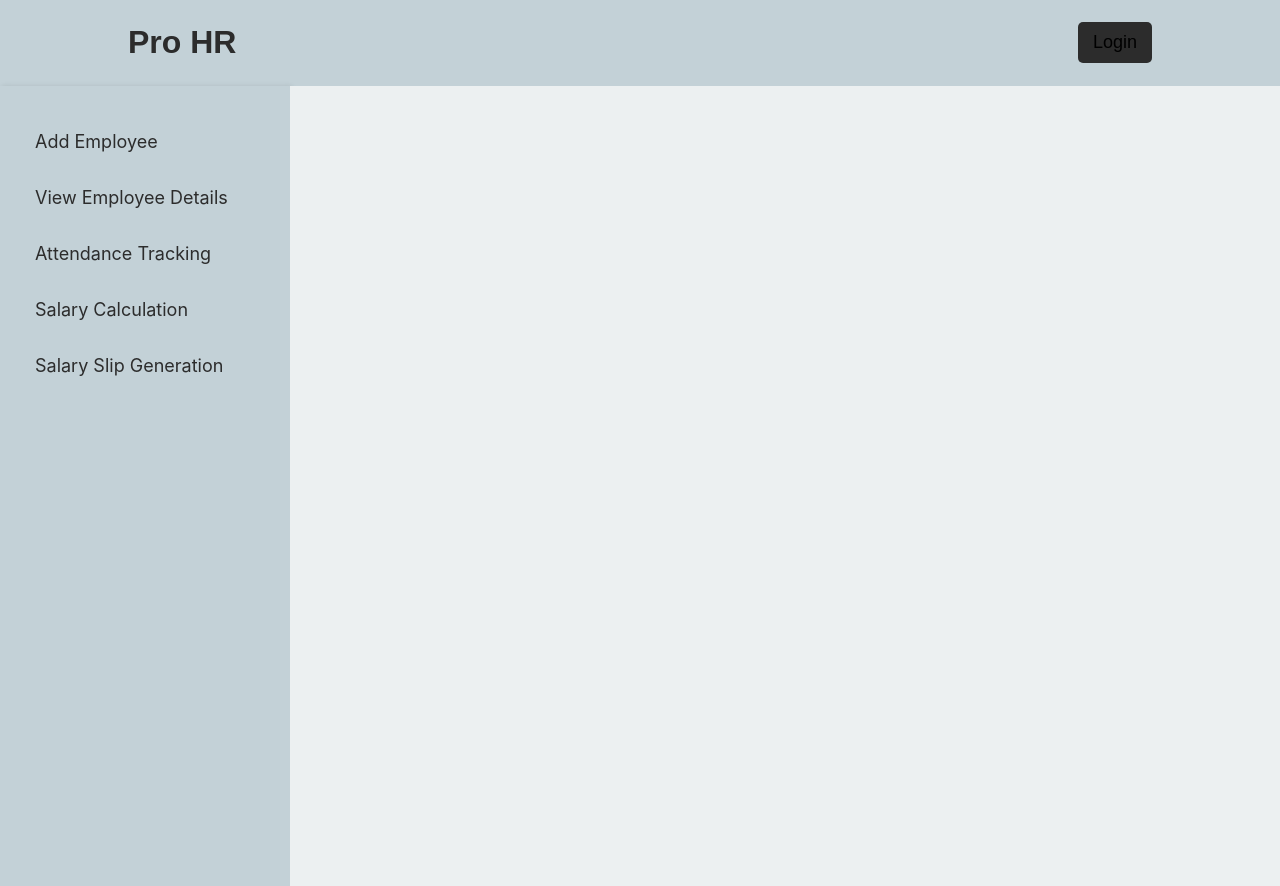
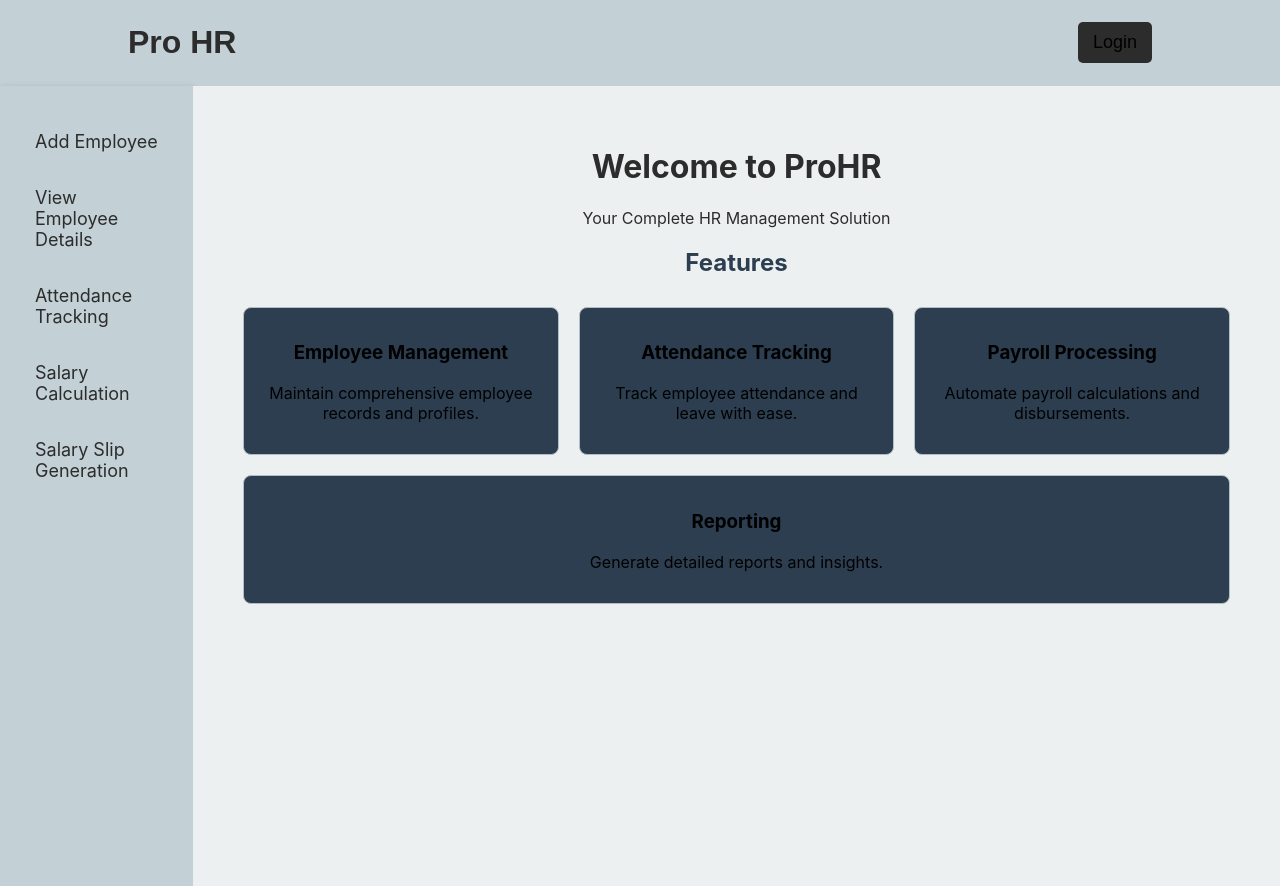
Before and after one commit to Boblee14/team-c-pro-hr-management, a React (Vite) app in the folder frontend/pro-hr/: page /dashboard in a window 1280 px wide. Built offline with nearby package versions, Linux system fonts and the light colour scheme.

Commit message:
dashboard page updated

```diff
--- a/frontend/pro-hr/src/App.jsx
+++ b/frontend/pro-hr/src/App.jsx
@@ -9,21 +9,19 @@ import EmployeeDetails from './components/EmployeeDetails';
 // import AttendanceTracking from './components/AttendanceTracking';
 // import SalaryCalculation from './components/SalaryCalculation';
 // import SalarySlipGeneration from './components/SalarySlipGeneration';
+import Welcome from './pages/Dashboard/welcome';
+import { AuthProvider } from './context/AuthContext';
 
 function App() {
-
   return (
-    <>
+    <AuthProvider>
       <Navbar />
       <Routes>
         <Route path="/" element={<Home />} />
         <Route path="/login" element={<Login />} />
-
-        <Route path="/" element={<Login />} />
-        {/* <Route path="/register" element={<Register />} /> */}
-
         <Route path="/forgot-password" element={<ForgotPassword />} />
         <Route path="/dashboard" element={<Dashboard />}>
+          <Route path="" element={<Welcome />} />
           <Route path="add-employee" element={<AddEmployee />} />
           <Route path="employee-details" element={<EmployeeDetails />} />
           {/* <Route path="attendance-tracking" element={<AttendanceTracking />} />
@@ -31,8 +29,8 @@ function App() {
           <Route path="salary-slip-generation" element={<SalarySlipGeneration />} /> */}
         </Route>
       </Routes>
-    </>
-  )
+    </AuthProvider>
+  );
 }
 
-export default App
+export default App;
--- a/frontend/pro-hr/src/components/components.css
+++ b/frontend/pro-hr/src/components/components.css
@@ -23,6 +23,10 @@
     border-radius: 5px;
 }
 
+.login-nav:hover {
+  background-color:#306aa4;
+
+}
 
 
 /* components.css */
--- /dev/null
+++ b/frontend/pro-hr/src/context/AuthContext.jsx
@@ -0,0 +1,35 @@
+import React, { createContext, useState, useContext, useEffect } from 'react';
+import { useNavigate } from 'react-router-dom';
+
+const AuthContext = createContext();
+
+export const AuthProvider = ({ children }) => {
+  const [isAuthenticated, setIsAuthenticated] = useState(() => {
+    // Initialize state from localStorage
+    const savedAuthState = localStorage.getItem('isAuthenticated');
+    return savedAuthState ? JSON.parse(savedAuthState) : false;
+  });
+  const navigate = useNavigate();
+
+  useEffect(() => {
+    // Save authentication state to localStorage
+    localStorage.setItem('isAuthenticated', JSON.stringify(isAuthenticated));
+  }, [isAuthenticated]);
+
+  const login = () => {
+    setIsAuthenticated(true);
+  };
+
+  const logout = () => {
+    setIsAuthenticated(false);
+    navigate('/');
+  };
+
+  return (
+    <AuthContext.Provider value={{ isAuthenticated, login, logout }}>
+      {children}
+    </AuthContext.Provider>
+  );
+};
+
+export const useAuth = () => useContext(AuthContext);
--- a/frontend/pro-hr/src/pages/Dashboard/dashboard.css
+++ b/frontend/pro-hr/src/pages/Dashboard/dashboard.css
@@ -51,3 +51,87 @@
     font-size: 24px;
     color: #2c3e50;
   }
+
+
+/* welcome */
+
+.welcome {
+  padding: 20px;
+  text-align: center;
+}
+
+header {
+  margin-bottom: 20px;
+  color: #2c2c2c;
+}
+
+.features-overview {
+  margin-bottom: 20px;
+}
+
+.features-grid {
+  display: flex;
+  justify-content: space-around;
+  flex-wrap: wrap;
+}
+
+.feature-item {
+  flex: 1;
+  min-width: 200px;
+  margin: 10px;
+  padding: 15px;
+  border: 1px solid #b2bec3;
+  border-radius: 8px;
+  background-color: #2c3e50;
+}
+
+.quick-start {
+  margin-bottom: 20px;
+}
+
+.cta-button {
+  padding: 10px 20px;
+  background-color: #007bff;
+  color: white;
+  border: none;
+  border-radius: 4px;
+  cursor: pointer;
+}
+
+.cta-button:hover {
+  background-color: #0056b3;
+}
+
+.video-tour {
+  margin-bottom: 20px;
+}
+
+.testimonials {
+  margin-bottom: 20px;
+}
+
+.testimonial-item {
+  margin: 10px;
+  padding: 15px;
+  background-color: #f8f8f8;
+  border-left: 4px solid #007bff;
+}
+
+.recent-updates {
+  margin-bottom: 20px;
+}
+
+.user-resources {
+  margin-bottom: 20px;
+}
+
+.user-resources a {
+  display: block;
+  margin: 5px 0;
+  color: #007bff;
+  text-decoration: none;
+}
+
+.user-resources a:hover {
+  text-decoration: underline;
+}
--- a/frontend/pro-hr/src/pages/Dashboard/dashboard.jsx
+++ b/frontend/pro-hr/src/pages/Dashboard/dashboard.jsx
@@ -1,17 +1,27 @@
+// src/pages/Dashboard/Dashboard.jsx
 import React from 'react';
 import { Link, Outlet } from 'react-router-dom';
 import './dashboard.css';
 
+const navItems = [
+  { path: 'add-employee', label: 'Add Employee' },
+  { path: 'employee-details', label: 'View Employee Details' },
+  { path: 'attendance-tracking', label: 'Attendance Tracking' },
+  { path: 'salary-calculation', label: 'Salary Calculation' },
+  { path: 'salary-slip-generation', label: 'Salary Slip Generation' },
+];
+
 const Dashboard = () => {
+
   return (
     <div className="dashboard">
       <nav className="dashboard-nav">
         <ul>
-          <li><Link to="add-employee">Add Employee</Link></li>
-          <li><Link to="employee-details">View Employee Details</Link></li>
-          <li><Link to="attendance-tracking">Attendance Tracking</Link></li>
-          <li><Link to="salary-calculation">Salary Calculation</Link></li>
-          <li><Link to="salary-slip-generation">Salary Slip Generation</Link></li>
+          {navItems.map((item, index) => (
+            <li key={index}>
+              <Link to={item.path}>{item.label}</Link>
+            </li>
+          ))}
         </ul>
       </nav>
       <div className="dashboard-content">
--- /dev/null
+++ b/frontend/pro-hr/src/pages/Dashboard/welcome.jsx
@@ -0,0 +1,40 @@
+// src/pages/Dashboard/Welcome.jsx
+import React from 'react';
+import './dashboard.css';
+
+const Welcome = () => {
+  return (
+    <div className="welcome">
+      <header>
+        <h1>Welcome to ProHR</h1>
+        <p>Your Complete HR Management Solution</p>
+      </header>
+
+      <section className="features-overview">
+        <h2>Features</h2>
+        <div className="features-grid">
+          <div className="feature-item">
+            <h3>Employee Management</h3>
+            <p>Maintain comprehensive employee records and profiles.</p>
+          </div>
+          <div className="feature-item">
+            <h3>Attendance Tracking</h3>
+            <p>Track employee attendance and leave with ease.</p>
+          </div>
+          <div className="feature-item">
+            <h3>Payroll Processing</h3>
+            <p>Automate payroll calculations and disbursements.</p>
+          </div>
+          <div className="feature-item">
+            <h3>Reporting</h3>
+            <p>Generate detailed reports and insights.</p>
+          </div>
+        </div>
+      </section>
+
+
+    </div>
+  );
+};
+
+export default Welcome;
--- a/frontend/pro-hr/src/pages/Home/Home.jsx
+++ b/frontend/pro-hr/src/pages/Home/Home.jsx
@@ -16,7 +16,7 @@ const Home = () => {
           <h2>Secure and Intuitive HR Dashboard</h2>
         </div>
         <div className="cta">
-        <Link to="/login" className="link-style"><button className="cta-button">Login</button></Link>
+        <Link to="/login" className="link-style"><button className="cta-button">Get Started Now</button></Link>
         </div>
 
 
--- a/frontend/pro-hr/src/pages/Login/Login.css
+++ b/frontend/pro-hr/src/pages/Login/Login.css
@@ -1,6 +1,4 @@
 /* General Styles */
-
-
   .wrapper {
     display: flex;
     justify-content: center;
@@ -8,7 +6,7 @@
     margin-top:5%;
   }
 
-  .from-box {
+  .form-box {
     width: 350px;
     padding: 40px;
     background-color: #2c2c2c;
@@ -17,7 +15,7 @@
     color: #fff;
   }
 
-  .from-box h1 {
+  .form-box h1 {
     font-size: 28px;
     text-align: center;
     margin-bottom: 30px;
--- a/frontend/pro-hr/src/pages/Login/Login.jsx
+++ b/frontend/pro-hr/src/pages/Login/Login.jsx
@@ -1,54 +1,59 @@
 import { CiUser, CiLock } from "react-icons/ci";
 import { Link } from 'react-router-dom';
-import axios from "axios"
-import React, { useState } from "react"
-import { useNavigate } from "react-router-dom"
-// import '../Register/Register.css';
-import './Login.css'
+import axios from "axios";
+import React, { useState } from "react";
+import { useNavigate } from "react-router-dom";
+import { useAuth } from "../../context/AuthContext";
+import './Login.css';
 
 const Login = () => {
+  const [details, setDetails] = useState({
+    username: "",
+    password: ""
+  });
 
-    const [details,setdetails]=useState({
-        username:"",
-        password:""
+  const { login } = useAuth();
+  const navigate = useNavigate();
+
+  const loginSubmitHandler = (e) => {
+    e.preventDefault();
+    axios.post("http://localhost:5001/api/login", details)
+      .then(res => {
+        alert(res.data.message);
+        login();
+        navigate("/dashboard", { state: { id: res.data.result } });
       })
-    const nav = useNavigate()
-    const loginSubmitHandler = (e) => {
-        // write logic here to submit form to backend.
-        e.preventDefault()
-        axios.post("http://localhost:5001/api/login",details)
-        .then(res=>{alert(res.data.message)
-            nav("/dashboard",{state:{id:res.data.result}})
-        })
-        .catch(err=>alert(err.request.responseText))
+      .catch(err => {
+        alert(err.response ? err.response.data.message : "Login failed. Please try again.");
+      });
   };
 
   return (
     <div className="wrapper">
-            <div className='from-box login'>
+      <div className="form-box login">
         <form onSubmit={loginSubmitHandler}>
           <h1>Login</h1>
-                    <div className='input-box'>
-                        <input type="text" placeholder='Enter your username' onChange={(e)=>setdetails({...details,username:e.target.value})} required />
-                        <CiUser className='icon' />
+          <div className="input-box">
+            <input
+              type="text"
+              placeholder="Enter your username"
+              onChange={(e) => setDetails({ ...details, username: e.target.value })}
+              required
+            />
+            <CiUser className="icon" />
           </div>
-                    <div className='input-box'>
-                        <input type="password"
-                        placeholder='Enter your password' onChange={(e)=>setdetails({...details,password:e.target.value})} required />
-                        <CiLock className='icon' />
+          <div className="input-box">
+            <input
+              type="password"
+              placeholder="Enter your password"
+              onChange={(e) => setDetails({ ...details, password: e.target.value })}
+              required
+            />
+            <CiLock className="icon" />
           </div>
-
-
-                {/* <div className='register-link'>
-                    <Link to="/register">
-                        <button type="button">Don&apos;t have an account?</button>
-                    </Link>
-                </div> */}
           <div className="Remember-forgot">
-
             <input type="checkbox" />
-                    <label>Remember</label><br>
-                    </br>
+            <label>Remember</label>
             <Link to="/forgot-password">
               <button type="button">Forgot Password?</button>
             </Link>
@@ -56,9 +61,8 @@ const Login = () => {
           <button type="submit" className="btn">Login</button>
         </form>
       </div>
-
     </div>
   );
-}
+};
 
 export default Login;
```
Also changed, not shown: frontend/pro-hr/src/components/Navbar.jsx (+19 -19 lines). Lines whose indentation alone changed are shown as unchanged.
